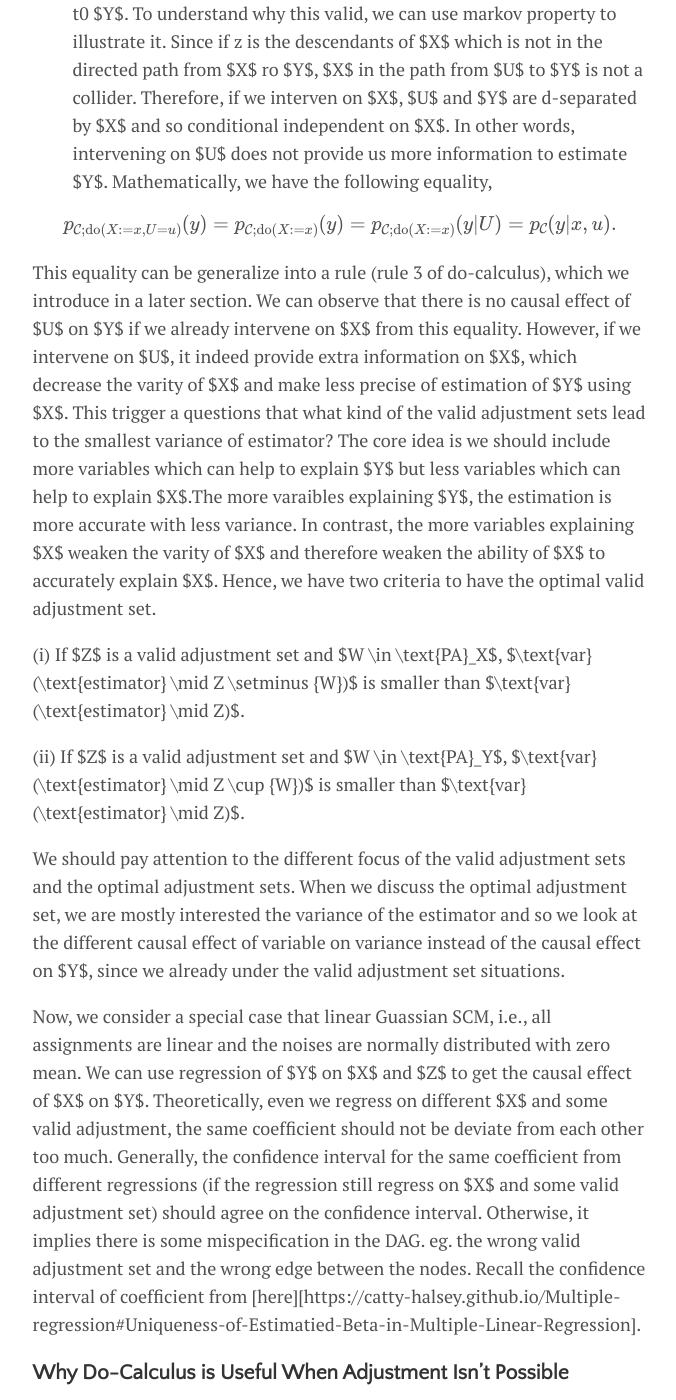
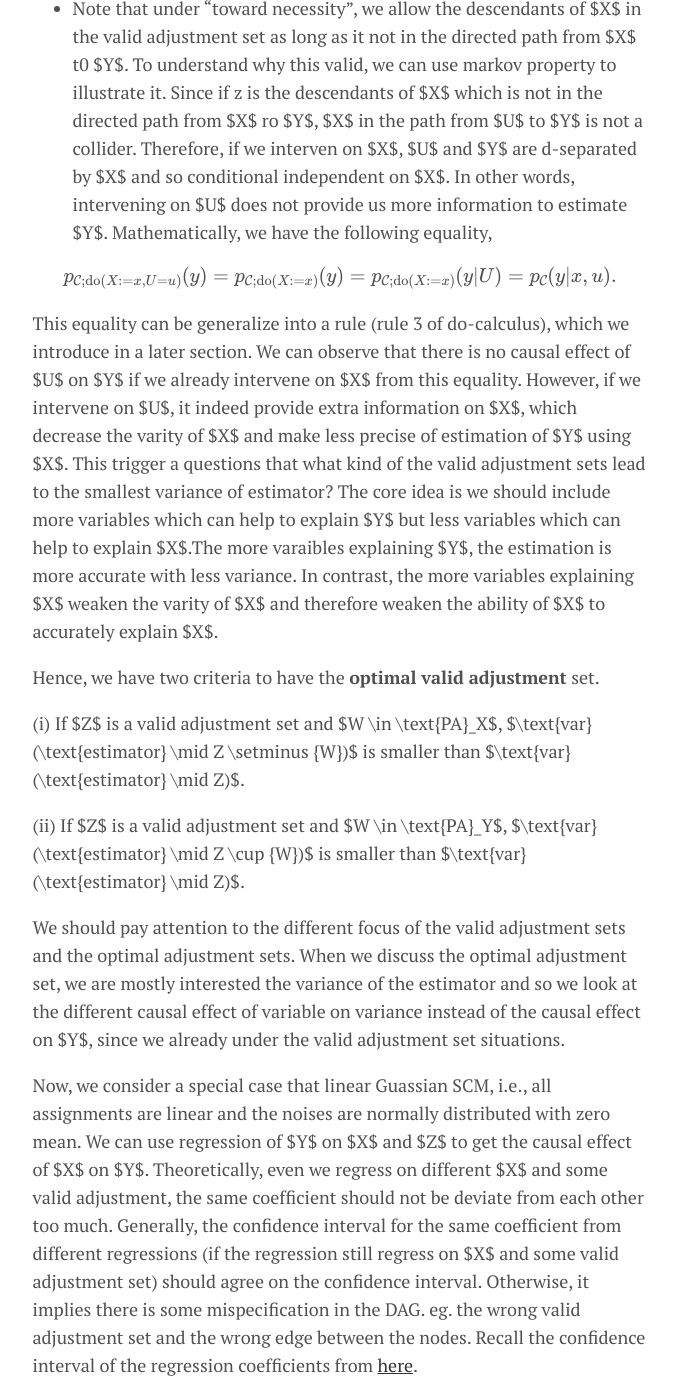
Before and after one commit to catty-halsey/catty-halsey.github.io, a Jekyll site: the page built from _posts/2024-11-11-Valid adjustment.md, in a window 1280 px wide and 1400 px high, scrolled down 1799 px. Shown: the whole window, without its empty margins (300-976 px from the left). Built offline with Jekyll 4.4.1, drawn with Linux system fonts in a browser that asks for light colours; formulas are drawn with MathJax 3; some of the changed text lies outside the part shown.

Commit message:
Update 2024-11-11-Valid adjustment.md

```diff
--- a/_posts/2024-11-11-Valid adjustment.md
+++ b/_posts/2024-11-11-Valid adjustment.md
@@ -55,7 +55,9 @@ $$
 p_{\mathcal{C}; \text{do}(X := x, U=u)}(y) = p_{\mathcal{C}; \text{do}(X := x)}(y) = p_{\mathcal{C}; \text{do}(X := x)}(y|U) = p_{\mathcal{C}}(y|x,u) .
 $$
 
-This equality can be generalize into a rule (rule 3 of do-calculus), which we introduce in a later section. We can observe that there is no causal effect of $U$ on $Y$ if we already intervene on $X$ from this equality. However, if we intervene on $U$, it indeed provide extra information on $X$, which decrease the varity of $X$ and make less precise of estimation of $Y$ using $X$. This trigger a questions that what kind of the valid adjustment sets lead to the smallest variance of estimator? The core idea is we should include more variables which can help to explain $Y$ but less variables which can help to explain $X$.The more varaibles explaining $Y$, the estimation is more accurate with less variance. In contrast, the more variables explaining $X$ weaken the varity of $X$ and therefore weaken the ability of $X$ to accurately explain $X$. Hence, we have two criteria to have the optimal valid adjustment set.
+This equality can be generalize into a rule (rule 3 of do-calculus), which we introduce in a later section. We can observe that there is no causal effect of $U$ on $Y$ if we already intervene on $X$ from this equality. However, if we intervene on $U$, it indeed provide extra information on $X$, which decrease the varity of $X$ and make less precise of estimation of $Y$ using $X$. This trigger a questions that what kind of the valid adjustment sets lead to the smallest variance of estimator? The core idea is we should include more variables which can help to explain $Y$ but less variables which can help to explain $X$.The more varaibles explaining $Y$, the estimation is more accurate with less variance. In contrast, the more variables explaining $X$ weaken the varity of $X$ and therefore weaken the ability of $X$ to accurately explain $X$.
+
+Hence, we have two criteria to have the **optimal valid adjustment** set.
 
 (i) If $Z$ is a valid adjustment set and $W \in \text{PA}_X$, $\text{var}(\text{estimator} \mid Z \setminus \{W\})$ is smaller than $\text{var}(\text{estimator} \mid Z)$.
 
@@ -63,11 +65,13 @@ This equality can be generalize into a rule (rule 3 of do-calculus), which we in
 
 We should pay attention to the different focus of the valid adjustment sets and the optimal adjustment sets. When we discuss the optimal adjustment set, we are mostly interested the variance of the estimator and so we look at the different causal effect of variable on variance instead of the causal effect on $Y$, since we already under the valid adjustment set situations.
 
-Now, we consider a special case that linear Guassian SCM, i.e., all assignments are linear and the noises are normally distributed with zero mean. We can use regression of $Y$ on $X$ and $Z$ to get the causal effect of $X$ on $Y$. Theoretically, even we regress on different $X$ and some valid adjustment, the same coefficient should not be deviate from each other too much. Generally, the confidence interval for the same coefficient from different regressions (if the regression still regress on $X$ and some valid adjustment set) should agree on the confidence interval. Otherwise, it implies there is some mispecification in the DAG. eg. the wrong valid adjustment set and the wrong edge between the nodes. Recall the confidence interval of coefficient from [here][https://catty-halsey.github.io/Multiple-regression#Uniqueness-of-Estimatied-Beta-in-Multiple-Linear-Regression].
+Now, we consider a special case that linear Guassian SCM, i.e., all assignments are linear and the noises are normally distributed with zero mean. We can use regression of $Y$ on $X$ and $Z$ to get the causal effect of $X$ on $Y$. Theoretically, even we regress on different $X$ and some valid adjustment, the same coefficient should not be deviate from each other too much. Generally, the confidence interval for the same coefficient from different regressions (if the regression still regress on $X$ and some valid adjustment set) should agree on the confidence interval. Otherwise, it implies there is some mispecification in the DAG. eg. the wrong valid adjustment set and the wrong edge between the nodes. Recall the confidence interval of the regression coefficients from [here](https://catty-halsey.github.io/Multiple-regression#Uniqueness-of-Estimatied-Beta-in-Multiple-Linear-Regression).
 
 
 
-### Why Do-Calculus is Useful When Adjustment Isn't Possible
+
+
+## Do-Calculus
 
 In many real-world scenarios, causal models have hidden confounders that affect both the treatment $X$ and the outcome $Y$. This makes it difficult, or even impossible, to find a straightforward adjustment set that would satisfy the backdoor criterion. Do-calculus is designed to handle these situations by:
 
```
Also changed, not shown: other parts of _posts/2024-11-11-Valid adjustment.md (+1 -1 lines).
